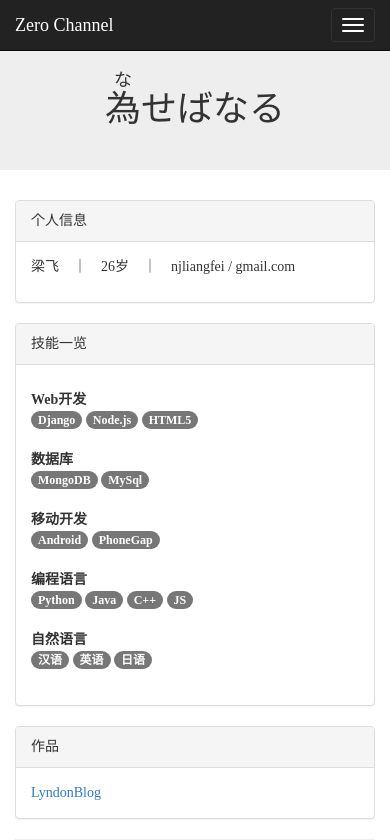
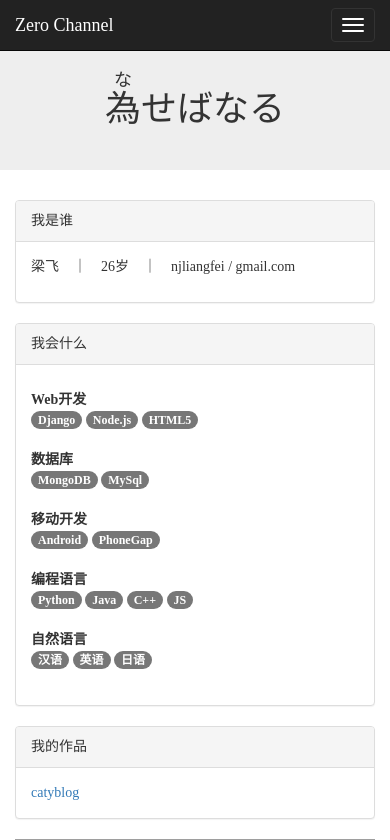
Before and after one commit to liangfeidotme/catyblog-django, a Django app: page /blog/about/ in a window 390 px wide. Shown: the top 840 px of the page. Run offline with Django 3.2, Linux system fonts and the light colour scheme; data that the repository does not hold is empty; some libraries are stand-ins or nearby versions; grey boxes are pictures that could not be loaded.

Commit message:
add sina blog

```diff
--- a/templates/blog/about_me.html
+++ b/templates/blog/about_me.html
@@ -1,14 +1,15 @@
 {% extends 'base.html' %}
 {% block base-container %}
-
+    <div class="row">
+        <div class="col-sm-8">
             <div class="panel panel-default">
-        <div class="panel-heading">个人信息</div>
+                <div class="panel-heading">我是谁</div>
                 <div class="panel-body">
                     <p>梁飞　｜　26岁　｜　njliangfei / gmail.com</p>
                 </div>
             </div>
             <div class="panel panel-default">
-        <div class="panel-heading">技能一览</div>
+                <div class="panel-heading">我会什么</div>
                 <div class="panel-body">
                     <p>
                         <dl>
@@ -54,10 +55,14 @@
                 </div>
             </div>
             <div class="panel panel-default">
-        <div class="panel-heading">作品</div>
+                <div class="panel-heading">我的作品</div>
                 <div class="panel-body">
-            <a href="https://code.csdn.net/FeeLang/lyndonblog">LyndonBlog</a>
+                    <a href="https://github.com/LyndonChin/catyblog">catyblog</a>
                 </div>
             </div>
-
+        </div>
+        <div class="col-sm-4">
+            <iframe width="100%" height="550" class="share_self"  frameborder="0" scrolling="no" src="http://widget.weibo.com/weiboshow/index.php?language=&width=0&height=550&fansRow=1&ptype=1&speed=0&skin=5&isTitle=1&noborder=1&isWeibo=1&isFans=1&uid=1670598115&verifier=e778bae3&dpc=1"></iframe>
+        </div>
+    </div>
 {% endblock %}
```
Lines whose indentation alone changed are shown as unchanged.
